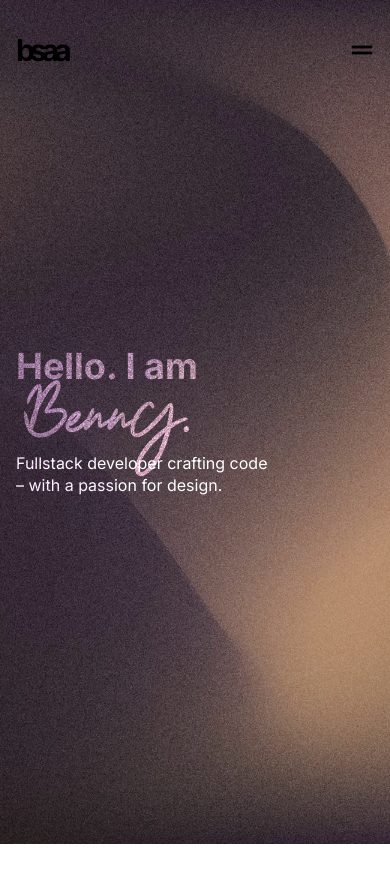
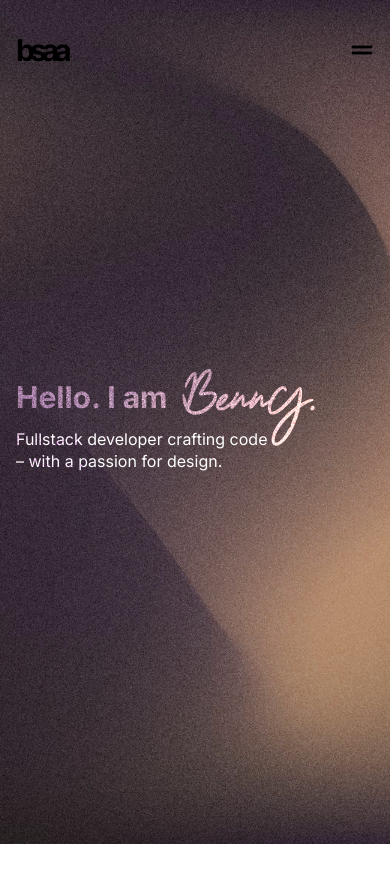
Before and after one commit to baeni/bsaa-ui, a Next.js app: page / in a window 390 px wide. Shown: the top 882 px of the page. Built offline with nearby package versions, Linux system fonts and the light colour scheme; no server answers.

Commit message:
Adjust slogan sizing

```diff
--- a/app/_components/Hero/HeroSlogan.tsx
+++ b/app/_components/Hero/HeroSlogan.tsx
@@ -52,9 +52,9 @@ export default function HeroSlogan() {
       ref={sloganRef}
       className="flex flex-col gap-2 w-full origin-left mix-blend-color-dodge"
     >
-      <h1 className="text-4xl md:text-5xl text-neutral-400 font-bold leading-none">
+      <h1 className="text-3xl md:text-5xl text-neutral-400 font-bold leading-none">
         Hello. I am{' '}
-        <span className="ml-2 text-6xl md:text-7xl text-neutral-400 font-bold leading-none font-[Amettasignature]">
+        <span className="ml-2 text-5xl md:text-7xl text-neutral-400 font-bold leading-none font-[Amettasignature]">
           {Constants.NICKNAME}.
         </span>
       </h1>
```
